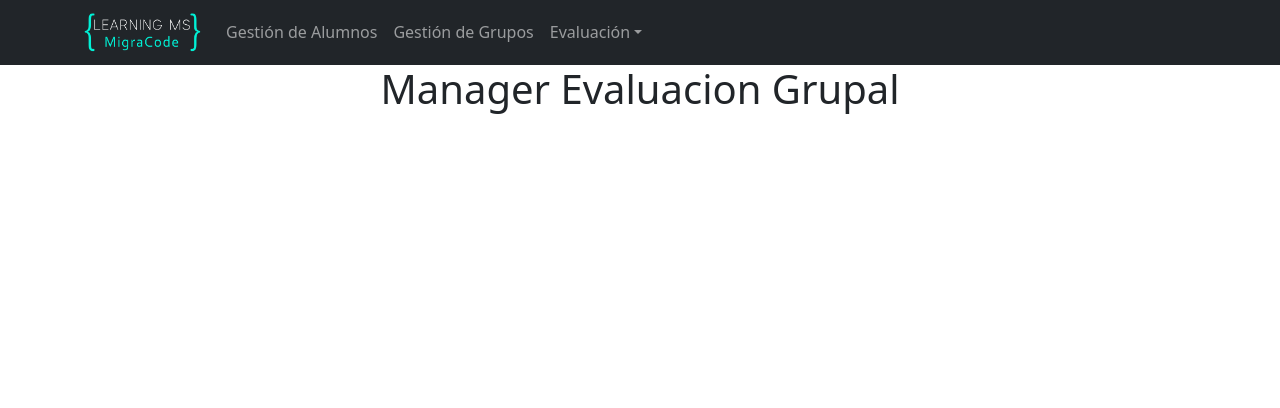
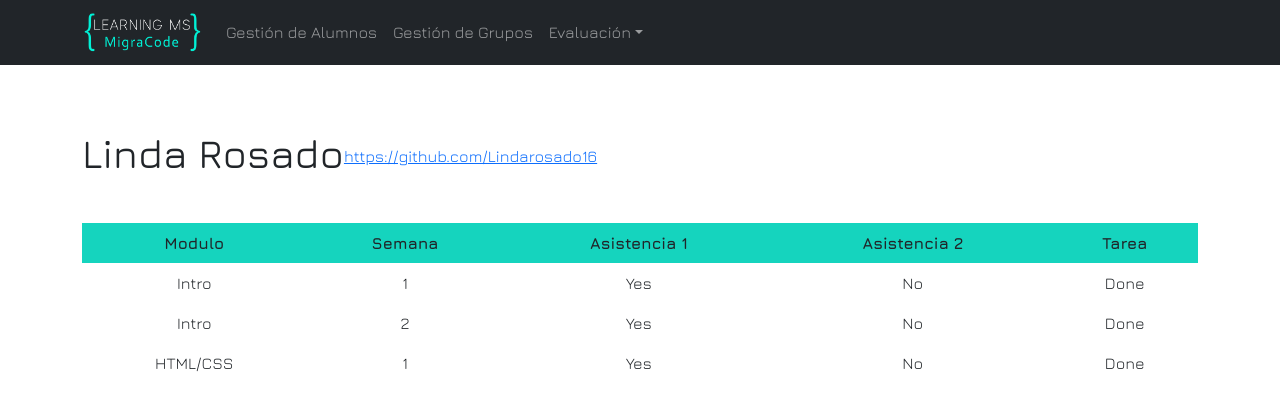
Before and after one commit to KarelysAmador/FinalProject.v2, a React (Create React App) app in the folder learning-ms/: page / in a window 1280 px wide. Shown: the top 408 px of the page. Built offline with nearby package versions, Linux system fonts and the light colour scheme.

Commit message:
LindaCambieshon

```diff
--- a/learning-ms/public/index.html
+++ b/learning-ms/public/index.html
@@ -10,34 +10,18 @@
       content="Web site created using create-react-app"
     />
     <link rel="apple-touch-icon" href="%PUBLIC_URL%/logo192.png" />
-    <!--
-      manifest.json provides metadata used when your web app is installed on a
-      user's mobile device or desktop. See https://developers.google.com/web/fundamentals/web-app-manifest/
-    -->
     <link rel="manifest" href="%PUBLIC_URL%/manifest.json" />
-    <!--
-      Notice the use of %PUBLIC_URL% in the tags above.
-      It will be replaced with the URL of the `public` folder during the build.
-      Only files inside the `public` folder can be referenced from the HTML.
+    <link rel="preconnect" href="https://fonts.googleapis.com" />
+    <link rel="preconnect" href="https://fonts.gstatic.com" crossorigin />
+    <link
+      href="https://fonts.googleapis.com/css2?family=Jura:wght@300;400;500;600;700&display=swap"
+      rel="stylesheet"
+    />
 
-      Unlike "/favicon.ico" or "favicon.ico", "%PUBLIC_URL%/favicon.ico" will
-      work correctly both with client-side routing and a non-root public URL.
-      Learn how to configure a non-root public URL by running `npm run build`.
-    -->
     <title>React App</title>
   </head>
   <body>
     <noscript>You need to enable JavaScript to run this app.</noscript>
     <div id="root"></div>
-    <!--
-      This HTML file is a template.
-      If you open it directly in the browser, you will see an empty page.
-
-      You can add webfonts, meta tags, or analytics to this file.
-      The build step will place the bundled scripts into the <body> tag.
-
-      To begin the development, run `npm start` or `yarn start`.
-      To create a production bundle, use `npm run build` or `yarn build`.
-    -->
   </body>
 </html>
--- a/learning-ms/src/App.css
+++ b/learning-ms/src/App.css
@@ -36,3 +36,73 @@
     transform: rotate(360deg);
   }
 }
+.App {
+  text-align: center;
+}
+
+.App-logo {
+  height: 40vmin;
+  pointer-events: none;
+}
+
+@media (prefers-reduced-motion: no-preference) {
+  .App-logo {
+    animation: App-logo-spin infinite 20s linear;
+  }
+}
+
+.App-header {
+  background-color: #282c34;
+  min-height: 100vh;
+  display: flex;
+  flex-direction: column;
+  align-items: center;
+  justify-content: center;
+  font-size: calc(10px + 2vmin);
+  color: white;
+}
+
+.App-link {
+  color: #61dafb;
+}
+
+@keyframes App-logo-spin {
+  from {
+    transform: rotate(0deg);
+  }
+
+  to {
+    transform: rotate(360deg);
+  }
+}
+
+body {
+  font-family: 'Jura', sans-serif !important
+}
+
+.cabecera-tabla-alumno-individual {
+  background-color: #15d4be;
+}
+
+.alumno-name-ai {
+  text-align: start;
+}
+
+.alumno-gh-ai {
+  display: flex;
+  margin-top: 04mm;
+}
+
+.container-datos-ai {
+  margin-top: 5%;
+}
+
+.container-data-table-ai {
+  margin-top: 3%;
+}
+.contenidoAlumno {
+  display: flex;
+
+
+
+}
--- a/learning-ms/src/App.js
+++ b/learning-ms/src/App.js
@@ -8,7 +8,8 @@ function App() {
   return (
     <div className="App">
 
-     <ManagerEvaluacionGrupalMain/>
+
+     <AlumnoEvalucionMain/>
 
     </div>
   );
--- a/learning-ms/src/componentes/alumnos/alumno-evaluacion/AlumnoEvaluacionMain.jsx
+++ b/learning-ms/src/componentes/alumnos/alumno-evaluacion/AlumnoEvaluacionMain.jsx
@@ -1,11 +1,58 @@
 import React from "react";
 import NavbarMain from "../../navbar/NavbarMain";
+import Table from 'react-bootstrap/Table';
+import Container from 'react-bootstrap/Container';
 
 const AlumnoEvalucionMain = () => {
     return (
         <>
 <NavbarMain/>
-<h1>Alumno Evaluacion</h1>
+<Container className="container-datos-ai">
+<div className="contenidoAlumno">
+    <h1 className="alumno-name-ai">Linda Rosado</h1>
+<a className="alumno-gh-ai" href="https://github.com/Lindarosado16" target="_blank" rel="noreferrer">https://github.com/Lindarosado16</a>
+</div>
+
+</Container>
+<Container className="container-data-table-ai">
+<Table  borderless hover variant="lght" size="md" >
+      <thead className="cabecera-tabla-alumno-individual">
+        <tr>
+          <th>Modulo</th>
+          <th>Semana</th>
+          <th>Asistencia 1</th>
+          <th>Asistencia 2</th>
+          <th>Tarea</th>
+        </tr>
+      </thead>
+      <tbody>
+        <tr>
+          <td>Intro</td>
+          <td>1</td>
+          <td>Yes</td>
+          <td>No</td>
+          <td>Done</td>
+        </tr>
+
+        <tr>
+          <td>Intro</td>
+          <td>2</td>
+          <td>Yes</td>
+          <td>No</td>
+          <td>Done</td>
+        </tr>
+
+        <tr>
+          <td>HTML/CSS</td>
+          <td>1</td>
+          <td>Yes</td>
+          <td>No</td>
+          <td>Done</td>
+        </tr>
+
+      </tbody>
+    </Table>
+</Container>
         </>
     ) ;
 } ;
--- a/learning-ms/src/componentes/navbar/NavbarMain.jsx
+++ b/learning-ms/src/componentes/navbar/NavbarMain.jsx
@@ -4,6 +4,7 @@ import Nav from 'react-bootstrap/Nav';
 import Navbar from 'react-bootstrap/Navbar';
 import NavDropdown from 'react-bootstrap/NavDropdown';
 import imgLogo from '../../utils/LearningPlatform-bg-black.png'
+import AlumnoEvalucionMain from "../alumnos/alumno-evaluacion/AlumnoEvaluacionMain.jsx";
 
 const NavbarMain = () => {
     return (
@@ -22,7 +23,7 @@ const NavbarMain = () => {
     <Nav.Link href="#home">Gestión de Alumnos</Nav.Link>
     <Nav.Link href="#link">Gestión de Grupos</Nav.Link>
     <NavDropdown title="Evaluación" id="basic-nav-dropdown">
-      <NavDropdown.Item href="#action/3.1">Individual</NavDropdown.Item>
+      <NavDropdown.Item href="#action/1.2" >Individual</NavDropdown.Item>
       <NavDropdown.Item href="#action/3.2">Grupal</NavDropdown.Item>
     </NavDropdown>
   </Nav>
```
